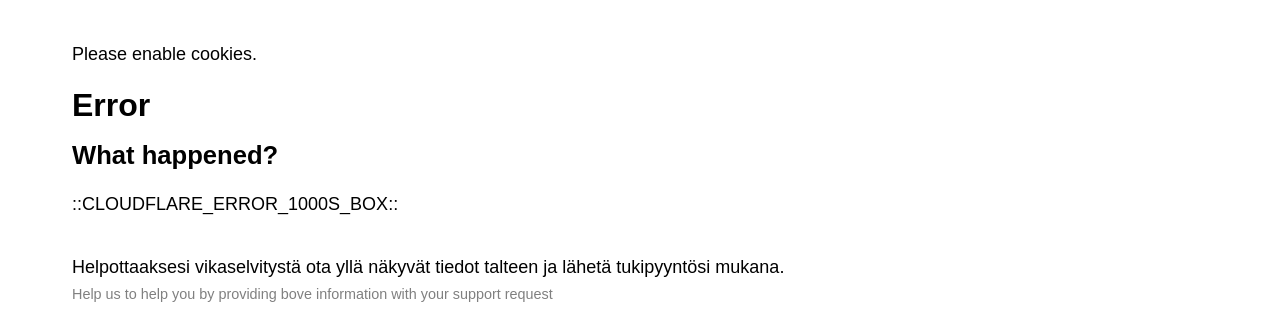
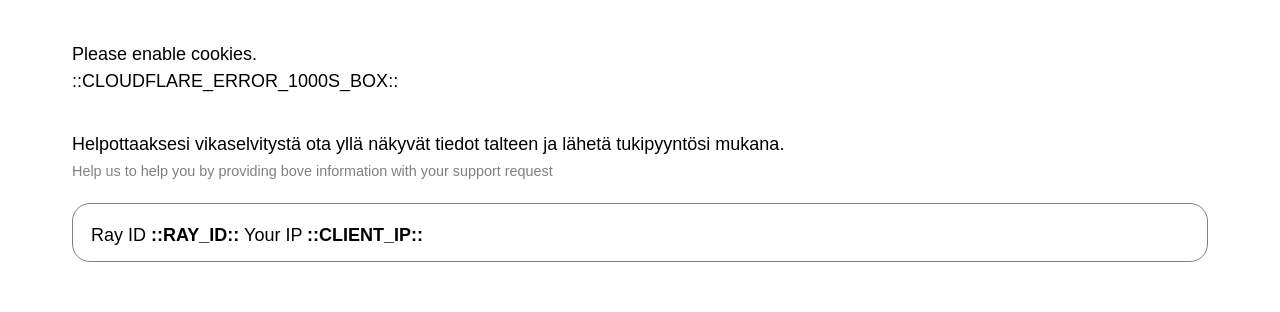
Before and after one commit to meidan-it-ja-talous-oy/meita-assets, a plain HTML site: page docs/cloudflare-custom-pages/julkkari/1000-class-errors.html in a window 1280 px wide. Shown: the part 101-413 px from the top of the page. Drawn offline with Linux system fonts and the light colour scheme; a web font is replaced by a local one.

Commit message:
Updated error page

```diff
--- a/docs/cloudflare-custom-pages/julkkari/1000-class-errors.html
+++ b/docs/cloudflare-custom-pages/julkkari/1000-class-errors.html
@@ -106,10 +106,6 @@
     <div class="cf-alert cf-alert-error cf-cookie-error hidden" id="cookie-alert" data-translate="enable_cookies">Please enable cookies.</div>
     <div id="cf-error-details" class="p-0">
       <div class="mx-auto pt-10 lg:pt-6 lg:px-8 w-240 lg:w-full mb-15 antialiased">
-         <h1 class="inline-block md:block mr-2 md:mb-2 font-light text-60 md:text-3xl text-black-dark leading-tight">
-           <span data-translate="error">Error</span>
-         </h1>
-        <h2 class="text-gray-600 leading-1.3 text-3xl lg:text-2xl font-light" data-translate="what_happened">What happened?</h2>
         ::CLOUDFLARE_ERROR_1000S_BOX::
       </div>
       <div class="info">
```
